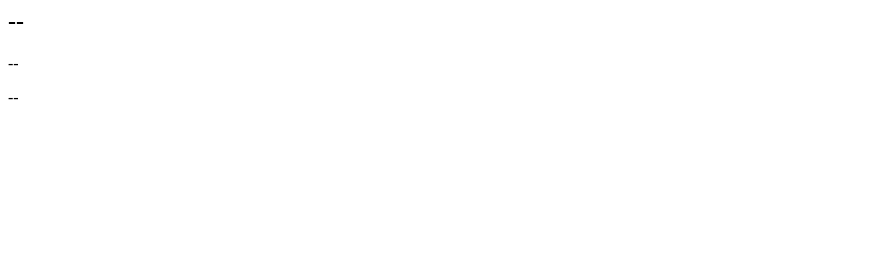
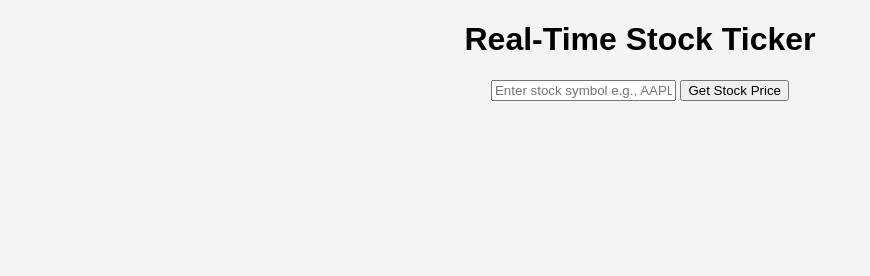
Before and after one commit to tanuja2986/real-time-stock-ticker, a plain HTML site: page index.html in a window 1280 px wide. Shown: the whole page, without its empty margins (0-870 px from the left). Drawn offline with Linux system fonts and the light colour scheme.

Commit message:
Update index.html

```diff
--- a/index.html
+++ b/index.html
@@ -1,6 +1,25 @@
-<div id="stock-container">
-  <h2 id="stock-name">--</h2>
-  <p id="price">--</p>
-  <p id="change">--</p>
-  <canvas id="chart"></canvas>
-</div>
+<!DOCTYPE html>
+<html lang="en">
+<head>
+  <meta charset="UTF-8">
+  <meta name="viewport" content="width=device-width, initial-scale=1.0">
+  <title>Real-Time Stock Ticker</title>
+  <link rel="stylesheet" href="style.css">
+</head>
+<body>
+  <div class="container">
+    <h1>Real-Time Stock Ticker</h1>
+
+    <input type="text" id="stock-symbol" placeholder="Enter stock symbol e.g., AAPL">
+    <button id="get-stock">Get Stock Price</button>
+
+    <div class="result">
+      <h2 id="stock-name"></h2>
+      <p id="price"></p>
+      <p id="change"></p>
+    </div>
+  </div>
+
+  <script src="script.js"></script>
+</body>
+</html>
```
